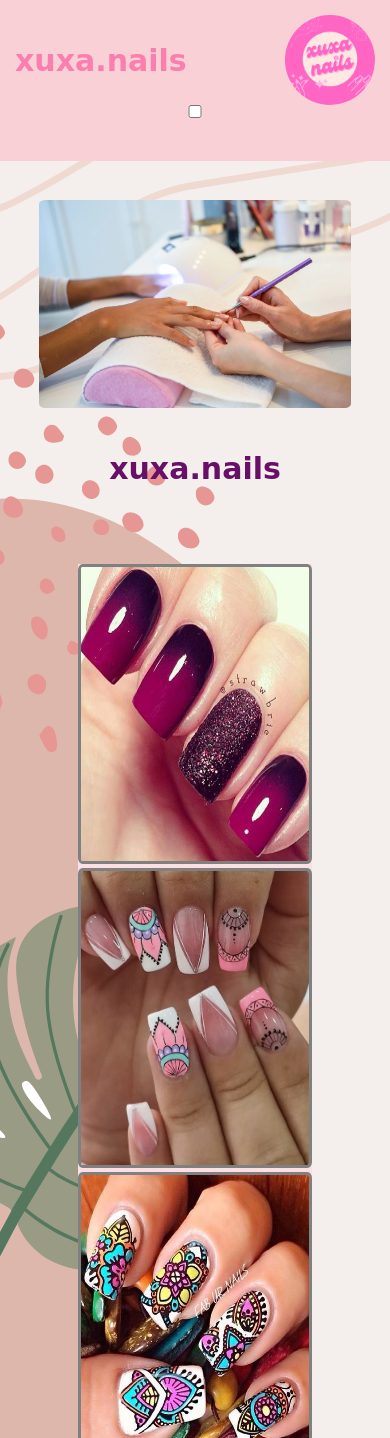
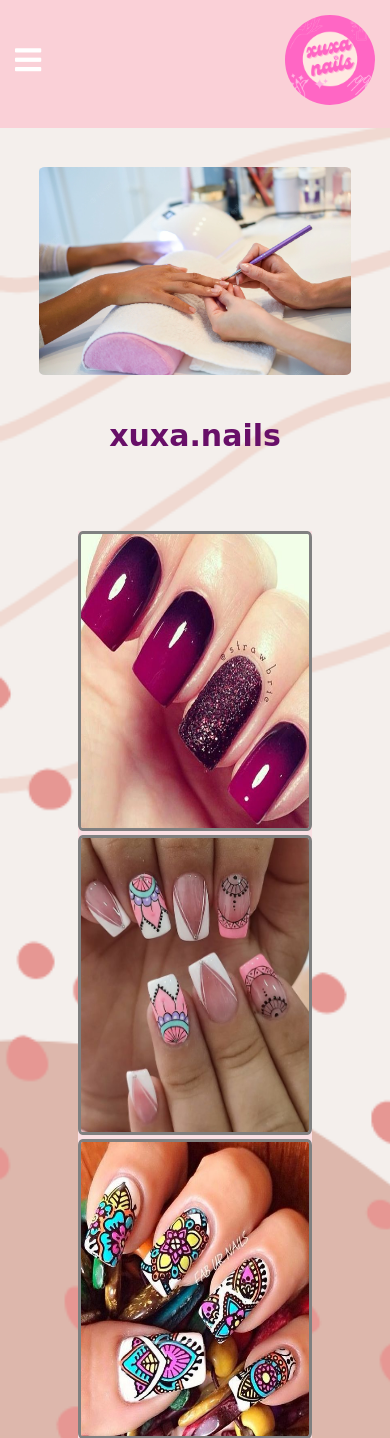
Before and after one commit to arielschinocca/proyecto-xuxa, a PHP site: page / in a window 390 px wide. Shown: the top 1438 px of the page. Run offline with PHP 8.4, Linux system fonts and the light colour scheme; some libraries are stand-ins or nearby versions.

Commit message:
se modifico nav responsive

```diff
--- a/index.html
+++ b/index.html
@@ -5,17 +5,21 @@
     <meta http-equiv="X-UA-Compatible" content="IE=edge">
     <meta name="viewport" content="width=device-width, initial-scale=1.0">
     <link rel="stylesheet" href="style.css">
+    <link rel="stylesheet" href="https://cdnjs.cloudflare.com/ajax/libs/font-awesome/5.13.0/css/all.min.css">
     <title>practica responsive</title>
 </head>
 <body>
 
-    <!-- mian 1 inicio -->
+
+
+    <!--nav responsive-->
 
     <nav class="navBar">
-        <h2>xuxa.nails</h2>
+        <input  type="checkbox"  id="check">
+        <label for="check" class="ckeckbtn">
+            <i class="fas fa-bars"></i>
+        </label>
         <img class="img-logo2"src="./img/2.png" width="90" alt="">
-        <input class="input" type="checkbox" placeholder="click" id="toggler">
-        <label for="toggler"><i class="ri-menu-line"></i></label>
         <div class="menu">
             <ul class="list">
                 <li><strong><a class="inicio" href="#">Inicio</a></strong></li>
@@ -31,6 +35,8 @@
             </ul>
         </div>
     </nav>
+
+    <!-- mian 1 inicio -->
 
     <main class="main">
     <img class="img-logo"src="./img/2.png" width="90" alt="">
--- a/style.css
+++ b/style.css
@@ -6,6 +6,8 @@
 
 html{
     background-image: url(./img/fondoDepantalla.png) ;
+    background-repeat: no-repeat;
+    background-size: cover;
 }
 
 body {
@@ -14,7 +16,7 @@ min-height: 100%;
 
 
 
-/*navBar 1*/
+/*nav responsive*/
 
 .navBar{
     display: flex;
@@ -30,19 +32,6 @@ min-height: 100%;
     text-decoration: none;
 }
 
-h2{
-    text-align: center;
-    color: rgb(250, 126, 174);
-    font-weight: 900;
-    font-family:cursive;
-    font-size: 30px;
-}
-
-h2:hover{
-    transform: scale3d(1, 1.3, 1.3);
-}
-
-
 .menu{
     display: inline;
     text-align: end;
@@ -57,13 +46,12 @@ h2:hover{
 }
 
 .list{
-    list-style: none;
+    gap: 25px;
     display: flex;
-    gap: 25px;
 }
 
 ul.list{
-    display: flex;
+    text-align: left;
 }
 
 
@@ -75,7 +63,19 @@ ul.list{
 
 }
 
+.fas{
+    font-size: 30px;
+    color: white;
+    float: right;
+    line-height: 80px;
+    margin-right: 40px;
+    cursor: pointer;
+    display: none;
+}
 
+#check{
+    display: none;
+}
 
 
 
@@ -87,16 +87,24 @@ ul.list{
     }
     .list{
         flex-direction: column;
-        align-items: center;
         padding: 20px;
     }
+
+    .list .inicio ul li a{
+        text-align: left;
+    }
+
     .navBar{
         display: inline-flex;
         align-items: center;
         cursor: pointer;
     }
 
-    #toggler:checked ~ .menu{
+    #checkbox{
+    display: block;
+    }
+
+    #check:checked ~ .menu{
         max-height: 100%;
 
     }
```
Lines whose indentation alone changed are shown as unchanged.
